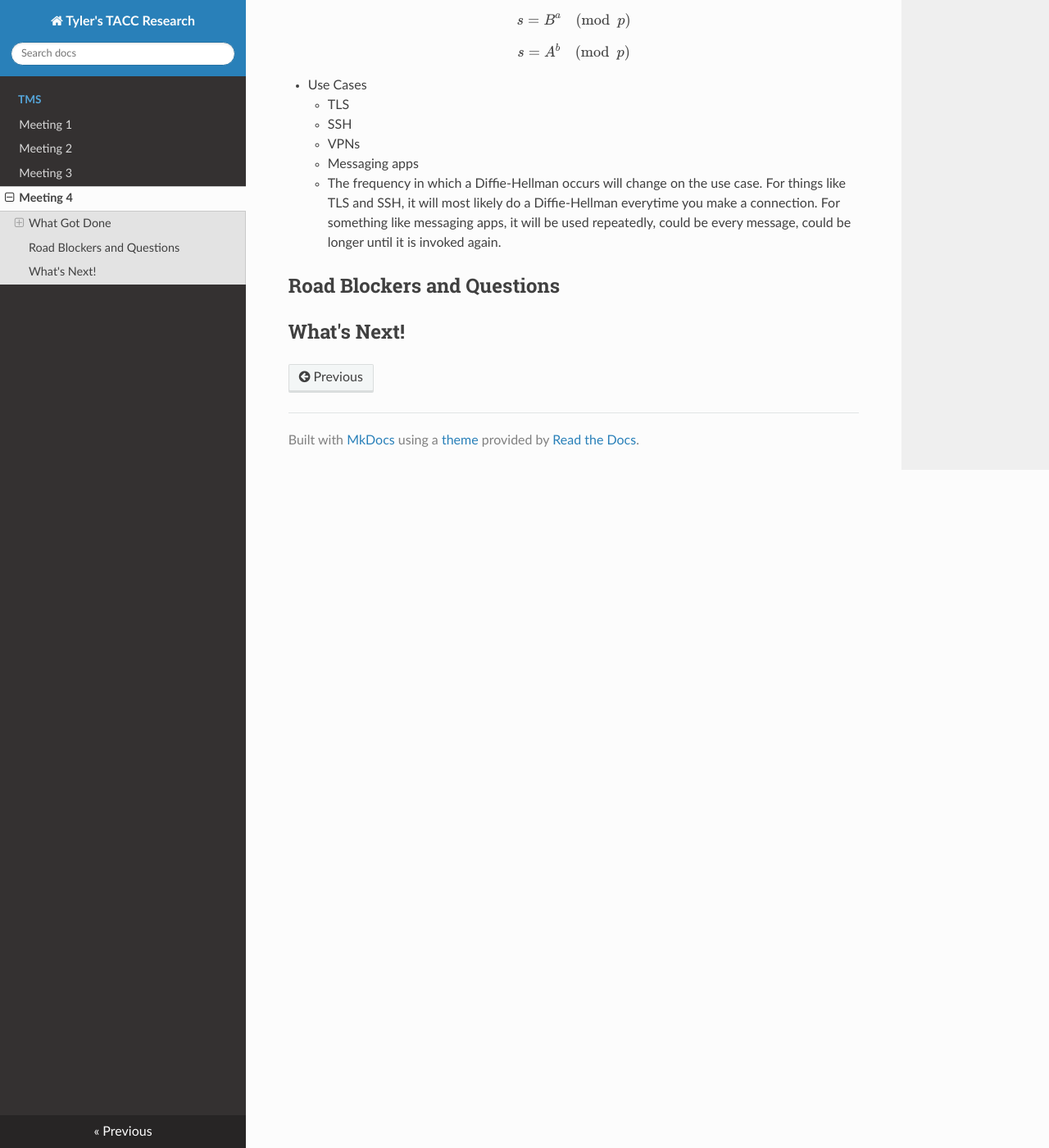
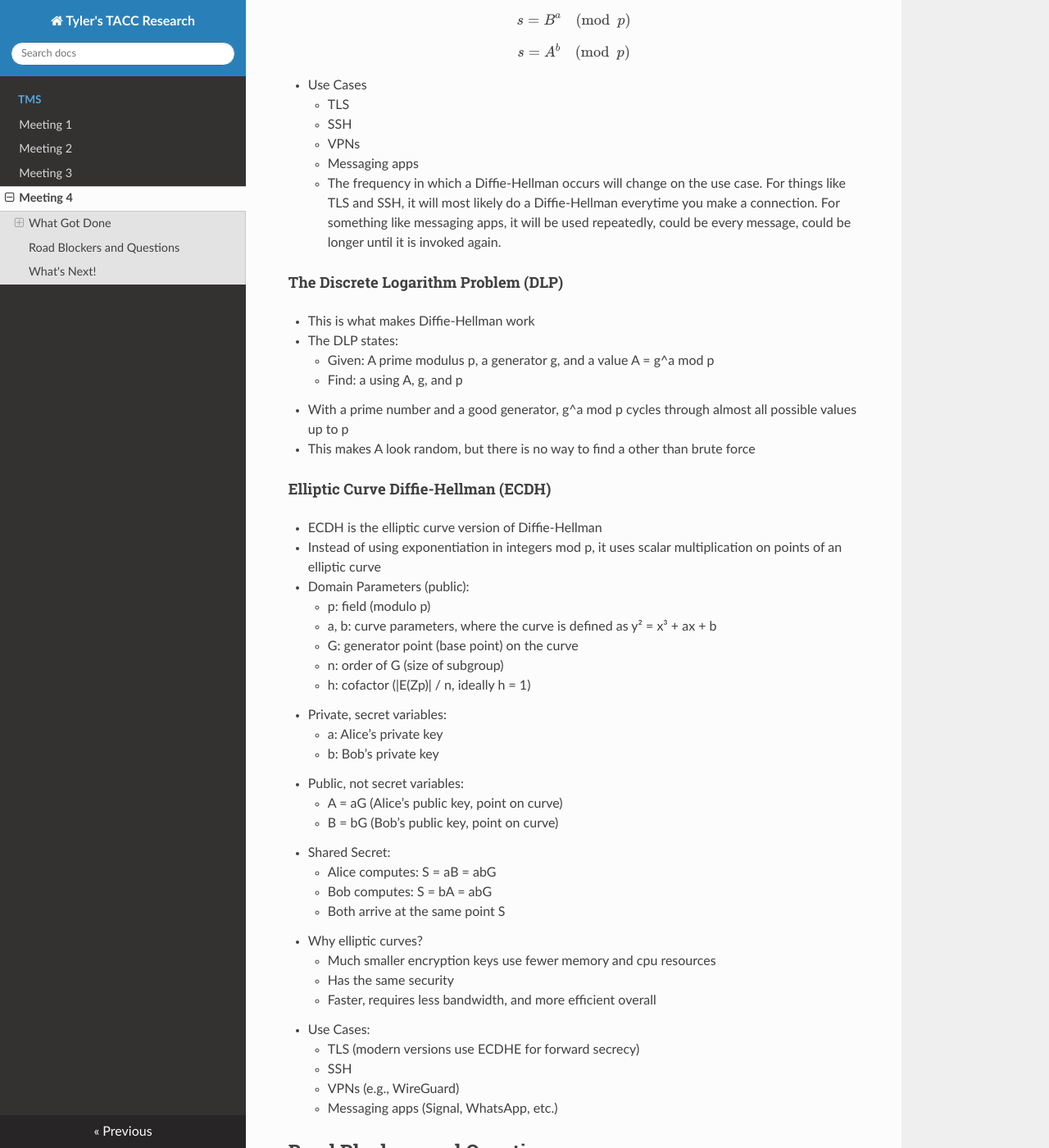
Before and after one commit to tyler0852/tylers-tacc-research, an MkDocs documentation site: the page built from docs/tms/meeting-4.md, in a window 1280 px wide and 1400 px high, scrolled down 1356 px. Shown: the whole window at 82% size. Built offline with MkDocs 1.6.1, drawn with Linux system fonts in a browser that asks for light colours; nearby versions of some CDN libraries; formulas are drawn with MathJax 3.

Commit message:
Update meeting-4.md

```diff
--- a/docs/tms/meeting-4.md
+++ b/docs/tms/meeting-4.md
@@ -57,9 +57,44 @@ $$s = A^b \pmod p$$
     - Messaging apps
     - The frequency in which a Diffie-Hellman occurs will change on the use case. For things like TLS and SSH, it will most likely do a Diffie-Hellman everytime you make a connection. For something like messaging apps, it will be used repeatedly, could be every message, could be longer until it is invoked again.
 
+#### The Discrete Logarithm Problem (DLP)
 
+- This is what makes Diffie-Hellman work
+- The DLP states:
+    - Given: A prime modulus p, a generator g, and a value A = g^a mod p
+    - Find: a using A, g, and p
+- With a prime number and a good generator, g^a mod p cycles through almost all possible values up to p
+- This makes A look random, but there is no way to find a other than brute force
 
+#### Elliptic Curve Diffie-Hellman (ECDH)
 
+- ECDH is the elliptic curve version of Diffie-Hellman
+- Instead of using exponentiation in integers mod p, it uses scalar multiplication on points of an elliptic curve
+- Domain Parameters (public):
+    - p: field (modulo p)
+    - a, b: curve parameters, where the curve is defined as y² = x³ + ax + b
+    - G: generator point (base point) on the curve
+    - n: order of G (size of subgroup)
+    - h: cofactor (|E(Zp)| / n, ideally h = 1)
+- Private, secret variables:
+    - a: Alice’s private key
+    - b: Bob’s private key
+- Public, not secret variables:
+    - A = aG (Alice’s public key, point on curve)
+    - B = bG (Bob’s public key, point on curve)
+- Shared Secret:
+    - Alice computes: S = aB = abG
+    - Bob computes: S = bA = abG
+    - Both arrive at the same point S
+- Why elliptic curves?
+    - Much smaller encryption keys use fewer memory and cpu resources
+    - Has the same security
+    - Faster, requires less bandwidth, and more efficient overall
+- Use Cases:
+    - TLS (modern versions use ECDHE for forward secrecy)
+    - SSH
+    - VPNs (e.g., WireGuard)
+    - Messaging apps (Signal, WhatsApp, etc.)
 
 ## Road Blockers and Questions
 
```
